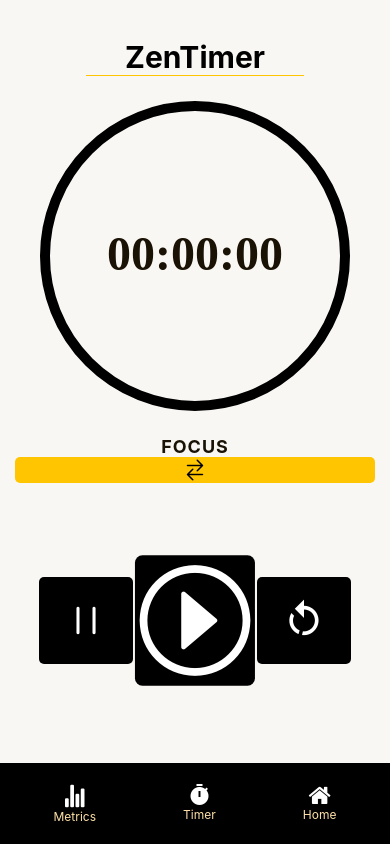
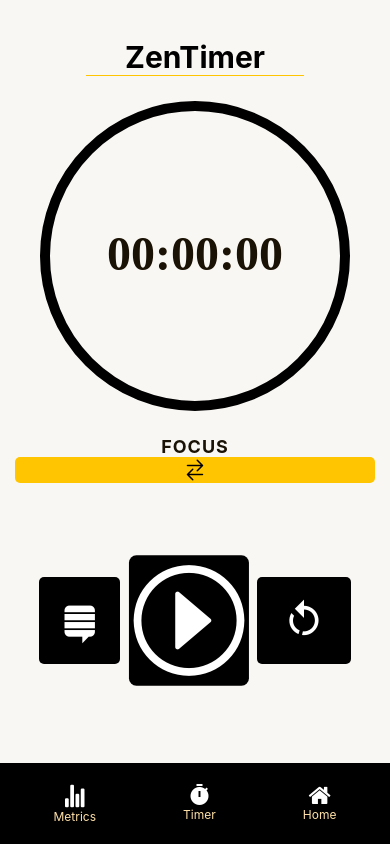
Before and after one commit to Lenindelrionicaragua/HabitTrackerAppFront, a React Native app: screen /StopwatchScreen in a window 390 px wide. Built offline with nearby package versions, Linux system fonts and the light colour scheme; what expo-web-browser would draw is missing.

Commit message:
Interchange play and pause buttons based on timer state, reassigning the previous pause button space to the focus selector

```diff
--- a/screens/StopwatchScreen/StopwatchScreen.js
+++ b/screens/StopwatchScreen/StopwatchScreen.js
@@ -5,6 +5,7 @@ import { Colors } from "../../styles/AppStyles";
 import { Ionicons } from "@expo/vector-icons";
 import { AntDesign } from "@expo/vector-icons";
 import { MaterialCommunityIcons } from "@expo/vector-icons";
+import { FontAwesome } from "@expo/vector-icons";
 
 import {
   StyledContainer,
@@ -121,11 +122,17 @@ const StopwatchScreen = () => {
       <ButtonsContainer>
         <RowContainer>
           <StyledButton onPress={pauseStopwatch}>
-            <AntDesign name="pause" size={44} color="white" />
+            <FontAwesome name="stack-exchange" size={44} color="white" />
           </StyledButton>
-          <StyledStartButton onPress={startStopwatch}>
-            <AntDesign name="playcircleo" size={74} color="white" />
-          </StyledStartButton>
+          {running ? (
+            <StyledStartButton onPress={pauseStopwatch}>
+              <AntDesign name="pause" size={74} color="white" />
+            </StyledStartButton>
+          ) : (
+            <StyledStartButton onPress={startStopwatch}>
+              <AntDesign name="playcircleo" size={74} color="white" />
+            </StyledStartButton>
+          )}
           <StyledButton onPress={resetStopwatch}>
             <MaterialCommunityIcons name="restart" size={44} color="white" />
           </StyledButton>
```
